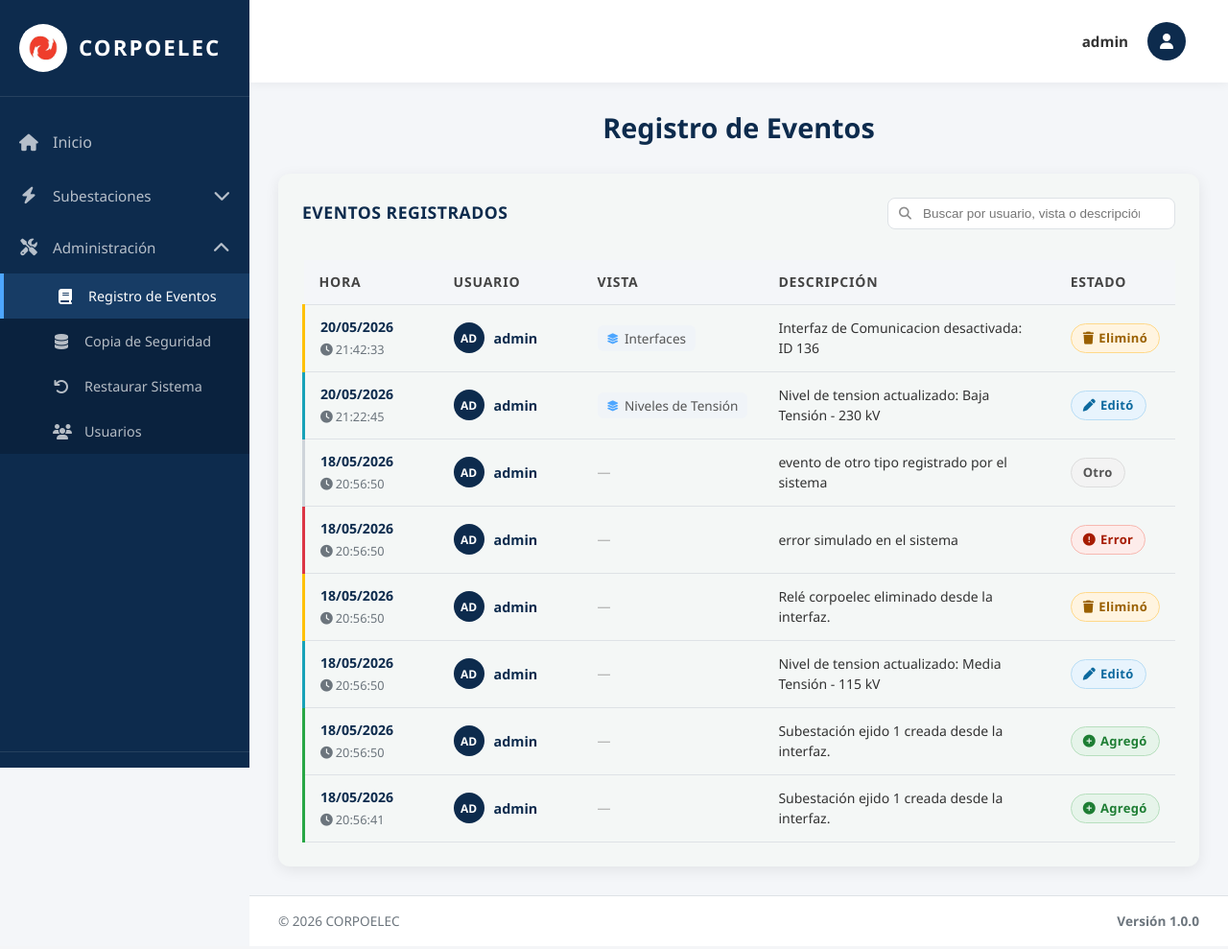
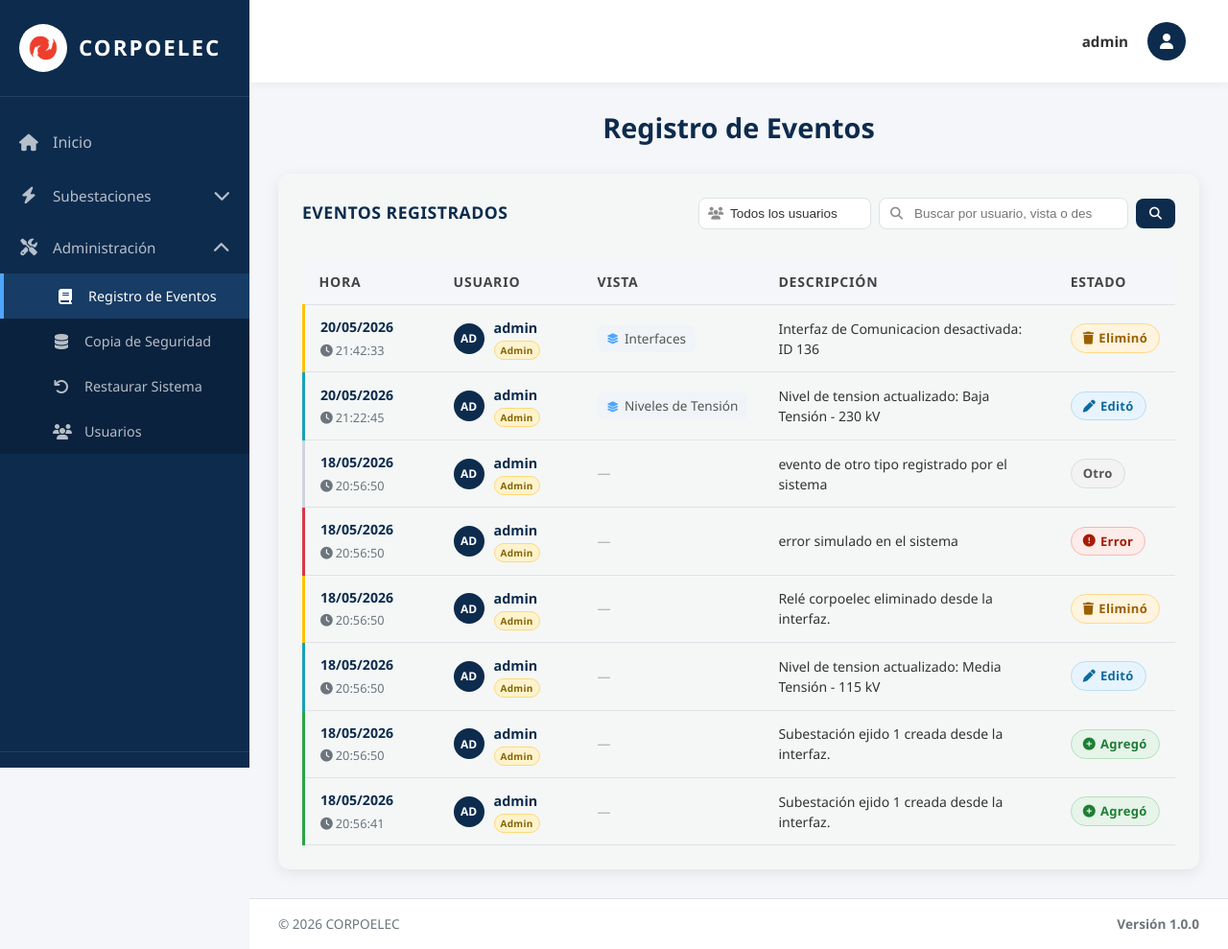
Before and after one commit to vidalyuriani15-hue/CORPOELEC-Pasantias, a Django app: page /bitacora/ in a window 1280 px wide. Shown: the whole page at 96% size. Before the commit the page ends 965 px from the top, so only its background shows below. Run offline with Django 5.2, Linux system fonts and the light colour scheme; a user stored in the database is signed in; data comes from the database, SQL or seed files in the repository.

Commit message:
feat(equipos): improve audit log filtering and event messaging
Enhance the audit log (bitácora) by adding server-side filtering by user type
(admin, regular, system) and improving search functionality. Refactor
event logging in `equipos/views.py` to use more descriptive, human-readable
messages and ensure dashboard statistics only count active interfaces.

```diff
--- a/equipos/views.py
+++ b/equipos/views.py
@@ -24,8 +24,8 @@ def index_view(request):
     total_reles = Rele.objects.count() or 0
     total_subestaciones = Subestacion.objects.count() or 0
     total_remotas = Remota.objects.count() or 0
-    total_interfaces = InterfazDeComunicacion.objects.filter(Tipo_Interfaz='PUERTOS').count() or 0
-    total_protocolos = InterfazDeComunicacion.objects.filter(Tipo_Interfaz='PROTOCOLOS').count() or 0
+    total_interfaces = InterfazDeComunicacion.objects.filter(Tipo_Interfaz='PUERTOS', Activo=True).count() or 0
+    total_protocolos = InterfazDeComunicacion.objects.filter(Tipo_Interfaz='PROTOCOLOS', Activo=True).count() or 0
     total_tensiones = NivelTension.objects.count() or 0
 
     ultimos_reconectadores = list(Reconectador.objects.all().order_by('-Fecha_Reg')[:5]) if total_reconectadores > 0 else []
@@ -305,7 +305,7 @@ def interfaces_view(request):
                     # Eliminación lógica: marcar como inactivo
                     iface.Activo = False
                     iface.save()
-                    registrar_evento(request, 'ELIMINACION', f'Interfaz de Comunicacion desactivada: ID {iface_id}')
+                    registrar_evento(request, 'ELIMINACION', f'Interfaz de Comunicacion eliminada: {iface.get_Tipo_Interfaz_display()}')
                     messages.success(request, 'Interfaz de Comunicación eliminada correctamente.', extra_tags='deleted')
             except InterfazDeComunicacion.DoesNotExist:
                 messages.error(request, 'Interfaz no encontrada.')
@@ -333,7 +333,7 @@ def interfaces_view(request):
                         messages.error(request, f'Error de validación: {str(e)}')
                         raise  # Rollback via transaction.atomic()
                     messages.success(request, 'Interfaz actualizada correctamente.', extra_tags='updated')
-                registrar_evento(request, 'ACTUALIZACION', f'Interfaz PUERTOS editada: ID {iface_id}')
+                registrar_evento(request, 'ACTUALIZACION', 'Interfaz de Puertos editada')
             except InterfazDeComunicacion.DoesNotExist:
                 messages.error(request, 'Interfaz no encontrada.')
             return redirect('interfaces')
@@ -358,7 +358,7 @@ def interfaces_view(request):
                     messages.error(request, f'Error de validación: {str(e)}')
                     iface.delete()
                     return redirect('interfaces')
-                registrar_evento(request, 'CREACION', f'Interfaz PUERTOS creada: ID {iface.Id_Interfaz}')
+                registrar_evento(request, 'CREACION', 'Interfaz de Puertos creada')
                 messages.success(request, 'Interfaz creada correctamente')
                 return redirect('interfaces')
 
@@ -403,7 +403,7 @@ def protocolo_view(request):
                 except Exception as e:
                     messages.error(request, f'Error de validación: {str(e)}')
                     raise  # Rollback
-            registrar_evento(request, 'CREACION', f'Interfaz PROTOCOLOS creada: ID {interfaz.Id_Interfaz}, tipos: {tipos_protocolo}')
+            registrar_evento(request, 'CREACION', f'Interfaz de Protocolos creada: {tipos_protocolo}')
             messages.success(request, 'Interfaz creada correctamente')
 
         # Editar interfaz/protocolos
@@ -430,7 +430,7 @@ def protocolo_view(request):
                         messages.error(request, f'Error de validación: {str(e)}')
                         raise
                 messages.success(request, 'Interfaz actualizada correctamente', extra_tags='updated')
-                registrar_evento(request, 'ACTUALIZACION', f'Interfaz PROTOCOLOS editada: ID {interfaz_id}')
+                registrar_evento(request, 'ACTUALIZACION', 'Interfaz de Protocolos editada')
             except InterfazDeComunicacion.DoesNotExist:
                 messages.error(request, 'Interfaz no encontrada')
 
@@ -458,7 +458,7 @@ def protocolo_view(request):
                     # Eliminación lógica
                     interfaz.Activo = False
                     interfaz.save()
-                registrar_evento(request, 'ELIMINACION', f'Interfaz PROTOCOLOS desactivada: ID {interfaz_id}')
+                registrar_evento(request, 'ELIMINACION', f'Interfaz de Protocolos eliminada: {interfaz.get_Tipo_Interfaz_display()}')
                 messages.success(request, 'Protocolos de Telecontrol y Energía eliminados correctamente.', extra_tags='deleted')
             except InterfazDeComunicacion.DoesNotExist:
                 messages.error(request, 'Interfaz no encontrada')
@@ -653,7 +653,7 @@ def reles_view(request):
 
                     rele.save()
                     print(f"DEBUG: Rele {rele_id} saved successfully. EsRemoto={es_remoto}", file=sys.stderr)
-                    registrar_evento(request, 'ACTUALIZACION', f'Relé actualizado: {rele.Marca} {rele.Modelo} (ID {rele_id})')
+                    registrar_evento(request, 'ACTUALIZACION', f'Relé actualizado: {rele.Marca} {rele.Modelo}')
                     messages.success(request, 'Relé actualizado correctamente.', extra_tags='updated')
             except (Rele.DoesNotExist, Subestacion.DoesNotExist, NivelTension.DoesNotExist, Remota.DoesNotExist) as e:
                 print(f"DEBUG ERROR: {str(e)}", file=sys.stderr)
@@ -710,7 +710,7 @@ def reles_view(request):
                     rele.save()
                     print(f"DEBUG: Rele created. EsRemoto={es_remoto}, Remota_id={request.POST.get('remota_id')}", file=sys.stderr)
 
-                    registrar_evento(request, 'CREACION', f'Relé creado: {rele.Marca} {rele.Modelo} (ID {rele.Id_relé})')
+                    registrar_evento(request, 'CREACION', f'Relé creado: {rele.Marca} {rele.Modelo}')
                     messages.success(request, 'Relé creado correctamente.')
                     return redirect('reles')
             except (Subestacion.DoesNotExist, NivelTension.DoesNotExist, Remota.DoesNotExist) as e:
@@ -1525,8 +1525,26 @@ def custom_logout(request):
 @login_required(login_url='/login/')
 def bitacora_view(request):
     """Vista de bitácora de eventos del sistema"""
+    tipo_usuario = request.GET.get('tipo_usuario', '')
+    busqueda = request.GET.get('q', '')
+
     eventos_list = Evento.objects.exclude(Tipo__in=['LOGIN', 'LOGOUT']).order_by('-Fecha_Hora')
-    paginator = Paginator(eventos_list, 20)
+
+    if tipo_usuario == 'admin':
+        eventos_list = eventos_list.filter(Usuario__is_superuser=True)
+    elif tipo_usuario == 'regular':
+        eventos_list = eventos_list.filter(Usuario__is_superuser=False, Usuario__isnull=False)
+    elif tipo_usuario == 'sistema':
+        eventos_list = eventos_list.filter(Usuario__isnull=True)
+
+    if busqueda:
+        eventos_list = eventos_list.filter(
+            Q(Usuario__username__icontains=busqueda) |
+            Q(Vista__icontains=busqueda) |
+            Q(Descripcion__icontains=busqueda)
+        )
+
+    paginator = Paginator(eventos_list, 10)
     page_number = request.GET.get('page')
     page_obj = paginator.get_page(page_number)
 
@@ -1534,6 +1552,8 @@ def bitacora_view(request):
         'title': 'Bitácora de Eventos',
         'page_obj': page_obj,
         'is_admin': request.user.is_superuser,
+        'tipo_usuario': tipo_usuario,
+        'busqueda': busqueda,
     }
     return render(request, 'bitacora.html', context)
 
--- a/templates/bitacora.html
+++ b/templates/bitacora.html
@@ -32,18 +32,39 @@
    <div class="table-header">
      <h3>Eventos Registrados</h3>
      <div class="header-actions">
+       <form method="get" id="filterForm" class="filter-form">
+         <!-- Filtro tipo de usuario -->
+         <div class="filter-select-wrapper">
+           <i class="fas fa-users filter-select-icon"></i>
+           <select name="tipo_usuario" id="tipoUsuario" class="filter-select" onchange="this.form.submit()">
+             <option value=""       {% if not tipo_usuario %}selected{% endif %}>Todos los usuarios</option>
+             <option value="admin"  {% if tipo_usuario == 'admin' %}selected{% endif %}>Administrador</option>
+             <option value="regular"{% if tipo_usuario == 'regular' %}selected{% endif %}>Usuario regular</option>
+           </select>
+         </div>
+         <!-- Buscador -->
          <div class="search-wrapper">
            <i class="fas fa-search search-icon"></i>
-         <input type="text" class="search-input" id="searchInput" placeholder="Buscar por usuario, vista o descripción...">
+           <input type="text" name="q" class="search-input" id="searchInput"
+                  placeholder="Buscar por usuario, vista o descripción..."
+                  value="{{ busqueda }}">
+           {% if busqueda %}
            <button type="button" class="search-clear" id="searchClear" onclick="clearSearch()" title="Limpiar búsqueda">
              <i class="fas fa-times"></i>
            </button>
+           {% endif %}
          </div>
+         <button type="submit" class="btn-buscar"><i class="fas fa-search"></i></button>
+       </form>
      </div>
    </div>
 
   {% if page_obj.paginator.count > 0 %}
-  <div id="resultCount" class="search-results-info"></div>
+  <div id="resultCount" class="search-results-info">
+    {% if busqueda or tipo_usuario %}
+    <span>{{ page_obj.paginator.count }} evento{{ page_obj.paginator.count|pluralize }} encontrado{{ page_obj.paginator.count|pluralize }}</span>
+    {% endif %}
+  </div>
   <table class="data-table">
     <thead>
       <tr>
@@ -65,10 +86,20 @@
           <div class="user-cell">
             {% if evento.Usuario %}
               <div class="user-avatar">{{ evento.Usuario.username|slice:":2" }}</div>
+              <div>
                 <span class="user-name">{{ evento.Usuario.username }}</span>
+                {% if evento.Usuario.is_superuser %}
+                <span class="user-type-badge admin-badge">Admin</span>
+                {% else %}
+                <span class="user-type-badge regular-badge">Regular</span>
+                {% endif %}
+              </div>
             {% else %}
               <div class="user-avatar system"><i class="fas fa-cog"></i></div>
+              <div>
                 <span class="user-name">Sistema</span>
+                <span class="user-type-badge sistema-badge">Sistema</span>
+              </div>
             {% endif %}
           </div>
         </td>
@@ -104,7 +135,7 @@
   {% else %}
   <div class="no-data">
     <i class="fas fa-inbox"></i>
-    No hay eventos registrados.
+    No hay eventos que coincidan con los filtros aplicados.
   </div>
   {% endif %}
 </div>
@@ -122,13 +153,13 @@
       <ul class="pagination-list">
         {% if page_obj.has_previous %}
         <li class="pagination-item">
-          <a href="?page={{ page_obj.previous_page_number }}" class="pagination-link pagination-prev" title="Página anterior">
+          <a href="?page={{ page_obj.previous_page_number }}{% if tipo_usuario %}&tipo_usuario={{ tipo_usuario }}{% endif %}{% if busqueda %}&q={{ busqueda }}{% endif %}" class="pagination-link pagination-prev" title="Página anterior">
             <i class="fas fa-chevron-left"></i> Anterior
           </a>
         </li>
         {% else %}
         <li class="pagination-item disabled">
-          <span class="pagination-link disabled" title="No hay página anterior"><i class="fas fa-chevron-left"></i> Anterior</span>
+          <span class="pagination-link disabled"><i class="fas fa-chevron-left"></i> Anterior</span>
         </li>
         {% endif %}
 
@@ -139,20 +170,20 @@
         </li>
         {% elif num > page_obj.number|add:'-3' and num < page_obj.number|add:'3' %}
         <li class="pagination-item">
-          <a href="?page={{ num }}" class="pagination-link">{{ num }}</a>
+          <a href="?page={{ num }}{% if tipo_usuario %}&tipo_usuario={{ tipo_usuario }}{% endif %}{% if busqueda %}&q={{ busqueda }}{% endif %}" class="pagination-link">{{ num }}</a>
         </li>
         {% endif %}
         {% endfor %}
 
         {% if page_obj.has_next %}
         <li class="pagination-item">
-          <a href="?page={{ page_obj.next_page_number }}" class="pagination-link pagination-next" title="Página siguiente">
+          <a href="?page={{ page_obj.next_page_number }}{% if tipo_usuario %}&tipo_usuario={{ tipo_usuario }}{% endif %}{% if busqueda %}&q={{ busqueda }}{% endif %}" class="pagination-link pagination-next" title="Página siguiente">
             Siguiente <i class="fas fa-chevron-right"></i>
           </a>
         </li>
         {% else %}
         <li class="pagination-item disabled">
-          <span class="pagination-link disabled" title="No hay página siguiente">Siguiente <i class="fas fa-chevron-right"></i></span>
+          <span class="pagination-link disabled">Siguiente <i class="fas fa-chevron-right"></i></span>
         </li>
         {% endif %}
       </ul>
@@ -185,7 +216,7 @@
 .badge-secondary{ background: #f3f3f3; color: #555;    border: 1px solid #ddd; }
 
 /* ── Fila coloreada por tipo (borde izquierdo) ── */
-.row-creacion  { border-left: 3px solid #28a745; }
+.row-creacion      { border-left: 3px solid #28a745; }
 .row-actualizacion { border-left: 3px solid #17a2b8; }
 .row-eliminacion   { border-left: 3px solid #ffc107; }
 .row-login         { border-left: 3px solid #4DA6FF; }
@@ -221,7 +252,22 @@
   font-weight: 600;
   color: var(--blue-dark, #0D2B4D);
   font-size: 0.9rem;
+  display: block;
 }
+
+/* ── Badge de tipo de usuario ── */
+.user-type-badge {
+  display: inline-block;
+  font-size: 10px;
+  font-weight: 600;
+  padding: 1px 6px;
+  border-radius: 10px;
+  letter-spacing: 0.3px;
+  margin-top: 2px;
+}
+.admin-badge   { background: #fff3cd; color: #856404; border: 1px solid #ffd87a; }
+.regular-badge { background: #d1ecf1; color: #0c5460; border: 1px solid #9fd8e2; }
+.sistema-badge { background: #e2e3e5; color: #555;    border: 1px solid #c6c8ca; }
 
 /* ── Celda de fecha ── */
 .date-cell .date-main { font-weight: 600; color: var(--blue-dark, #0D2B4D); font-size: 0.88rem; }
@@ -248,6 +294,45 @@
   line-height: 1.5;
 }
 
+/* ── Filtros ── */
+.filter-form {
+  display: flex;
+  align-items: center;
+  gap: 8px;
+  flex-wrap: wrap;
+}
+.filter-select-wrapper {
+  position: relative;
+  display: flex;
+  align-items: center;
+}
+.filter-select-icon {
+  position: absolute;
+  left: 10px;
+  color: #8c8c8c;
+  font-size: 13px;
+  pointer-events: none;
+  z-index: 2;
+}
+.filter-select {
+  padding: 8px 12px 8px 32px;
+  border: 1px solid var(--gray-300, #dee2e6);
+  border-radius: 8px;
+  font-size: 13.5px;
+  color: #333;
+  background: #fff;
+  cursor: pointer;
+  transition: border-color 0.2s, box-shadow 0.2s;
+  appearance: none;
+  -webkit-appearance: none;
+  min-width: 180px;
+}
+.filter-select:focus {
+  outline: none;
+  border-color: var(--blue-accent, #4DA6FF);
+  box-shadow: 0 0 0 3px rgba(77,166,255,0.12);
+}
+
 /* ── Buscador ── */
 .search-wrapper {
   position: relative;
@@ -263,7 +348,7 @@
   z-index: 2;
 }
 .search-wrapper .search-input {
-  width: 300px;
+  width: 260px;
   padding: 8px 36px;
   border: 1px solid var(--gray-300, #dee2e6);
   border-radius: 8px;
@@ -287,11 +372,22 @@
   font-size: 11px;
   padding: 4px 6px;
   border-radius: 4px;
-  display: none;
   z-index: 2;
   transition: background 0.2s;
 }
 .search-wrapper .search-clear:hover { background: #ddd; color: #333; }
+
+.btn-buscar {
+  padding: 8px 14px;
+  background: var(--blue-dark, #0D2B4D);
+  color: #fff;
+  border: none;
+  border-radius: 8px;
+  cursor: pointer;
+  font-size: 13px;
+  transition: background 0.2s;
+}
+.btn-buscar:hover { background: var(--blue-accent, #4DA6FF); }
 
 /* ── Contador de resultados ── */
 .search-results-info {
@@ -348,66 +444,12 @@
 
 {% block extra_js %}
 <script>
-let searchTimeout;
-
-function filterTable() {
+function clearSearch() {
   const input = document.getElementById('searchInput');
-  const clearBtn = document.getElementById('searchClear');
-  const filter = input.value.toLowerCase().trim();
-
-  clearBtn.style.display = filter ? 'block' : 'none';
-
-  const table = document.querySelector('.data-table tbody');
-  if (!table) return;
-
-  const rows = table.getElementsByTagName('tr');
-  let visibleCount = 0;
-
-  for (let i = 0; i < rows.length; i++) {
-    const cells = rows[i].getElementsByTagName('td');
-    let match = false;
-
-    if (filter === '') {
-      match = true;
-    } else {
-      for (let j = 0; j < cells.length; j++) {
-        if (cells[j].textContent.toLowerCase().indexOf(filter) > -1) {
-          match = true;
-          break;
-        }
-      }
+  input.value = '';
+  document.getElementById('filterForm').submit();
 }
 
-    rows[i].style.display = match ? '' : 'none';
-    if (match) visibleCount++;
-  }
-
-  const resultCount = document.getElementById('resultCount');
-  if (resultCount) {
-    if (filter && visibleCount < rows.length) {
-      resultCount.innerHTML = `<span>Mostrando ${visibleCount} de ${rows.length} eventos coincidentes</span>`;
-    } else {
-      resultCount.innerHTML = '';
-    }
-  }
-}
-
-function clearSearch() {
-  const input = document.getElementById('searchInput');
-  const clearBtn = document.getElementById('searchClear');
-  input.value = '';
-  clearBtn.style.display = 'none';
-  filterTable();
-  input.focus();
-}
-
-// Handle input with debounce
-document.getElementById('searchInput').addEventListener('input', function() {
-  clearTimeout(searchTimeout);
-  searchTimeout = setTimeout(filterTable, 300);
-});
-
-// Clear on ESC
 document.getElementById('searchInput').addEventListener('keydown', function(e) {
   if (e.key === 'Escape') {
     clearSearch();
--- a/templates/reles.html
+++ b/templates/reles.html
@@ -358,7 +358,7 @@
 
 <!-- Modal Ver Detalle -->
 <div id="viewModal" class="modal">
-  <div class="modal-dialog">
+  <div class="modal-dialog" style="min-width: 900px">
     <div class="modal-content">
       <div class="modal-header">
         <h3>Detalle del Relé</h3>
```
Lines whose indentation alone changed are shown as unchanged.
